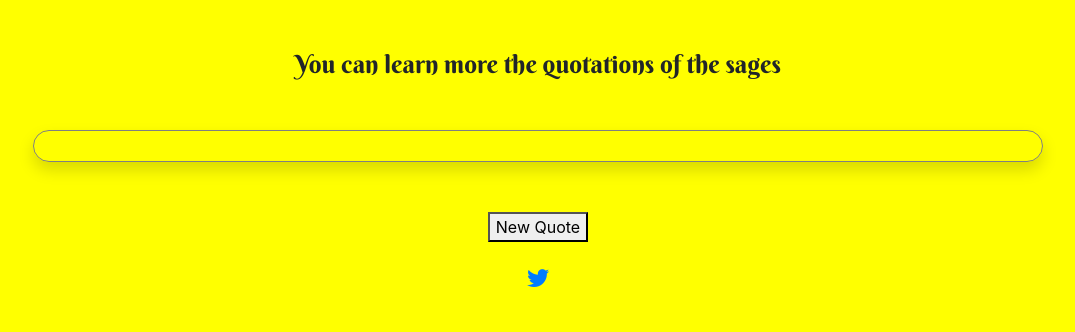
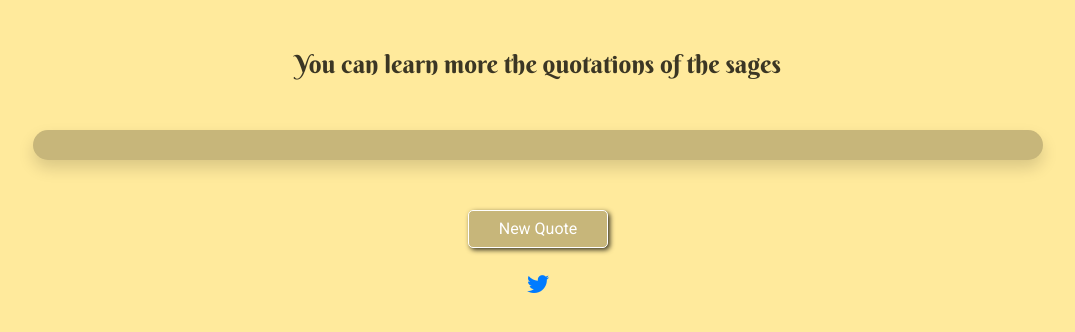
Before and after one commit to irenekochetkova/random_quote, a plain HTML site: page index.html in a window 1280 px wide. Shown: the whole page, without its empty margins (102-1177 px from the left). Drawn offline with nearby package versions, Linux system fonts and the light colour scheme.

Commit message:
added css

```diff
--- a/index.html
+++ b/index.html
@@ -2,7 +2,7 @@
 <head>
     <meta charset="utf-8">
     <meta name="viewport" content="width=device-width, initial-scale=1, shrink-to-fit=no">
-   <link href="https://fonts.googleapis.com/css?family=Dancing+Script|Berkshire+Swash" rel="stylesheet">
+   <link href="https://fonts.googleapis.com/css?family=Dancing+Script|Berkshire+Swash|Roboto" rel="stylesheet">
 
     <!-- Bootstrap CSS -->
      <link rel="stylesheet" href="https://stackpath.bootstrapcdn.com/bootstrap/4.1.0/css/bootstrap.min.css" integrity="sha384-9gVQ4dYFwwWSjIDZnLEWnxCjeSWFphJiwGPXr1jddIhOegiu1FwO5qRGvFXOdJZ4" crossorigin="anonymous">
@@ -15,10 +15,6 @@
     <link rel="stylesheet" href="random.css">
 
   </head>
-
-
-
-
 
 <body>
   <div class="container">
@@ -37,12 +33,12 @@
     <div class="row">
       <div class="col-md-12 ">
         <div align="center">
-          <button class="get-quote">New Quote</button>
+          <button id="buttonId" class="get-quote color-change">New Quote</button>
         </div><br>
         <div  class="row">
           <div class="col-md-12 ">
             <div align="center">
-              <a  href="#" target="_blank"><i  class=" share-quote fa fa-twitter icon" style="font-size:25px" aria-hidden="true"></i></a>
+              <a  href="#" target="_blank"><i  class=" share-quote fa fa-twitter " style="font-size:25px;" aria-hidden="true"></i></a>
             </div>
           </div>
         </div>
--- a/index.js
+++ b/index.js
@@ -25,8 +25,8 @@ $(document).ready(function() {
   }
   getNewQuote();
 
-  $(".get-quote").on("click", function() {
-     // event.preventDefault();
+  $(".get-quote").on("click", function(event) {
+    event.preventDefault();
      getNewQuote();
   });
 
--- a/random.css
+++ b/random.css
@@ -1,11 +1,12 @@
 body {
-  background: yellow;
+  background: #FFEA9C;
 }
 
 h5 {
   margin: 50px;
   font-family: Berkshire Swash;
   font-size: 25px;
+  color: #3B3624;
 
 }
 
@@ -13,22 +14,16 @@ h5 {
   text-align: center;
   margin: 50px;
   border-radius: 21px;
-  background: transparent;
-  border: 1px solid gray;
+  background: #C7B67A;
+  border: 1px ;
 }
 
-.new-quote {
-
-}
-
-.share {
-
-}
 
 .textquote {
   margin: 3%;
   font-family: Dancing Script;
   font-size: 30px;
+  color: #94F4830;
 }
 
 .textauthor {
@@ -36,4 +31,35 @@ h5 {
    text-align: right;
    font-family: Dancing Script;
    font-size: 20px;
+   color: #94F4830;
 }
+
+#buttonId {
+
+    outline: none;
+}
+
+.color-change {
+  border-radius: 5px;
+  font-size: 10px;
+  padding: 6px 30px;
+  cursor: pointer;
+  color: #fff;
+  background-color: #C7B67A;
+  font-size: 1rem;
+  font-family: 'Roboto';
+  font-weight: 100;
+  border: 1px solid #fff;
+  box-shadow: 2px 2px 5px #3B3624;
+  transition-duration: 0.5s;
+  -webkit-transition-duration: 0.5s;
+  -moz-transition-duration: 0.5s;
+
+}
+
+
+.color-change:hover {
+  color: #94F4830;
+  border: 1px solid #94F4830;
+  box-shadow: 2px 2px 20px #3B3624;
+}
```
